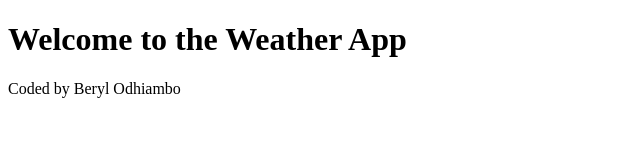
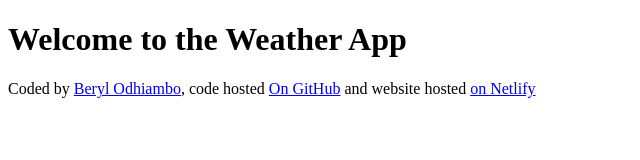
Before and after one commit to Beryl-Akinyi/weather--forecasting-, a plain HTML site: page index.html in a window 1280 px wide. Shown: the whole page, without its empty margins (0-640 px from the left). Drawn offline with Linux system fonts and the light colour scheme.

Commit message:
Added  links to the footer

```diff
--- a/index.html
+++ b/index.html
@@ -7,6 +7,20 @@
   </head>
   <body>
     <h1>Welcome to the Weather App</h1>
-    <footer>Coded by Beryl Odhiambo</footer>
+    <footer>
+      Coded by
+      <a href="https://github.com/Beryl-Akinyi" target="_blank"
+        >Beryl Odhiambo</a
+      >, code hosted
+      <a
+        href="https://github.com/Beryl-Akinyi/weather--forecasting-"
+        target="_blank"
+        >On GitHub</a
+      >
+      and website hosted
+      <a href="https://sprightly-gecko-556c85.netlify.app" target="_blank"
+        >on Netlify</a
+      >
+    </footer>
   </body>
 </html>
```
